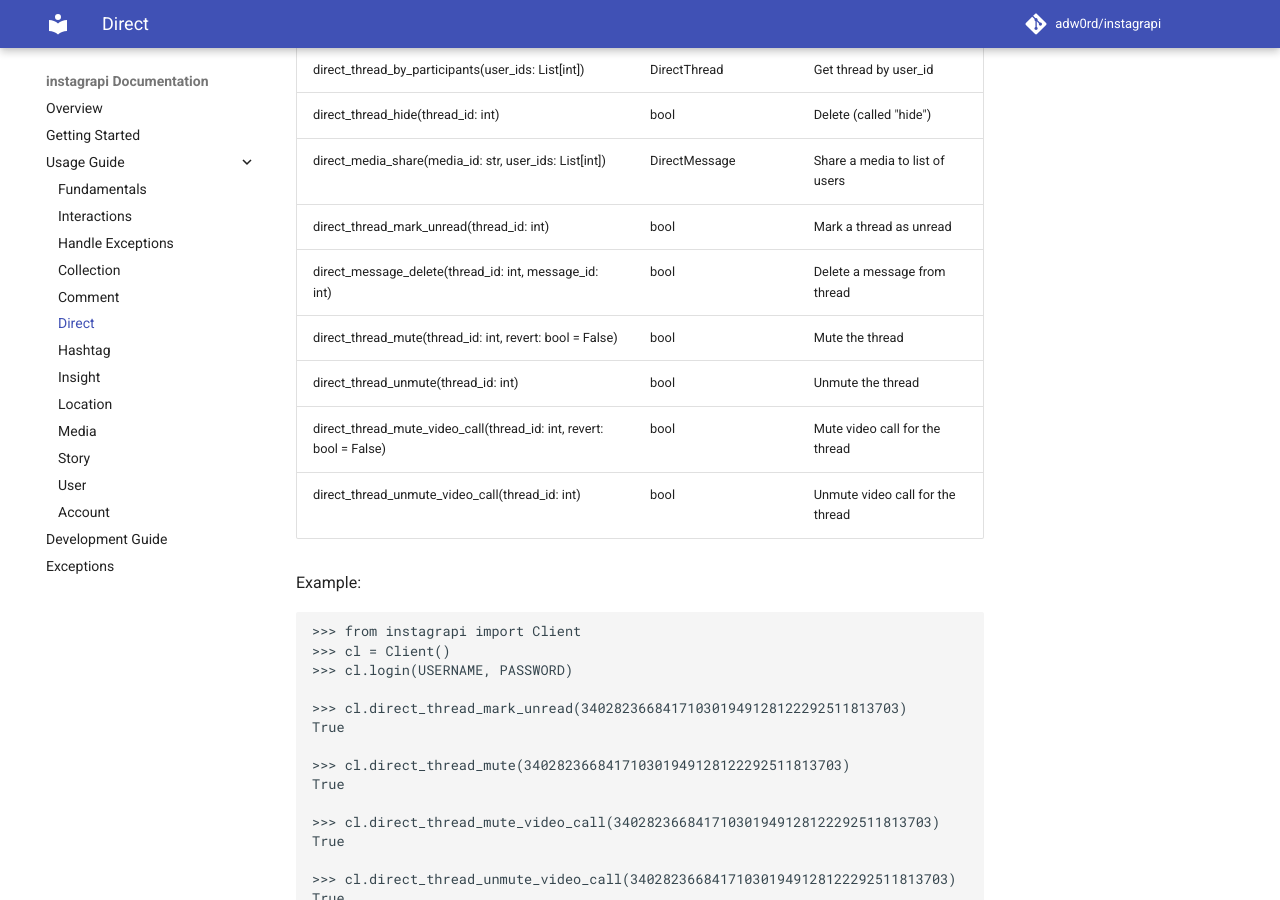
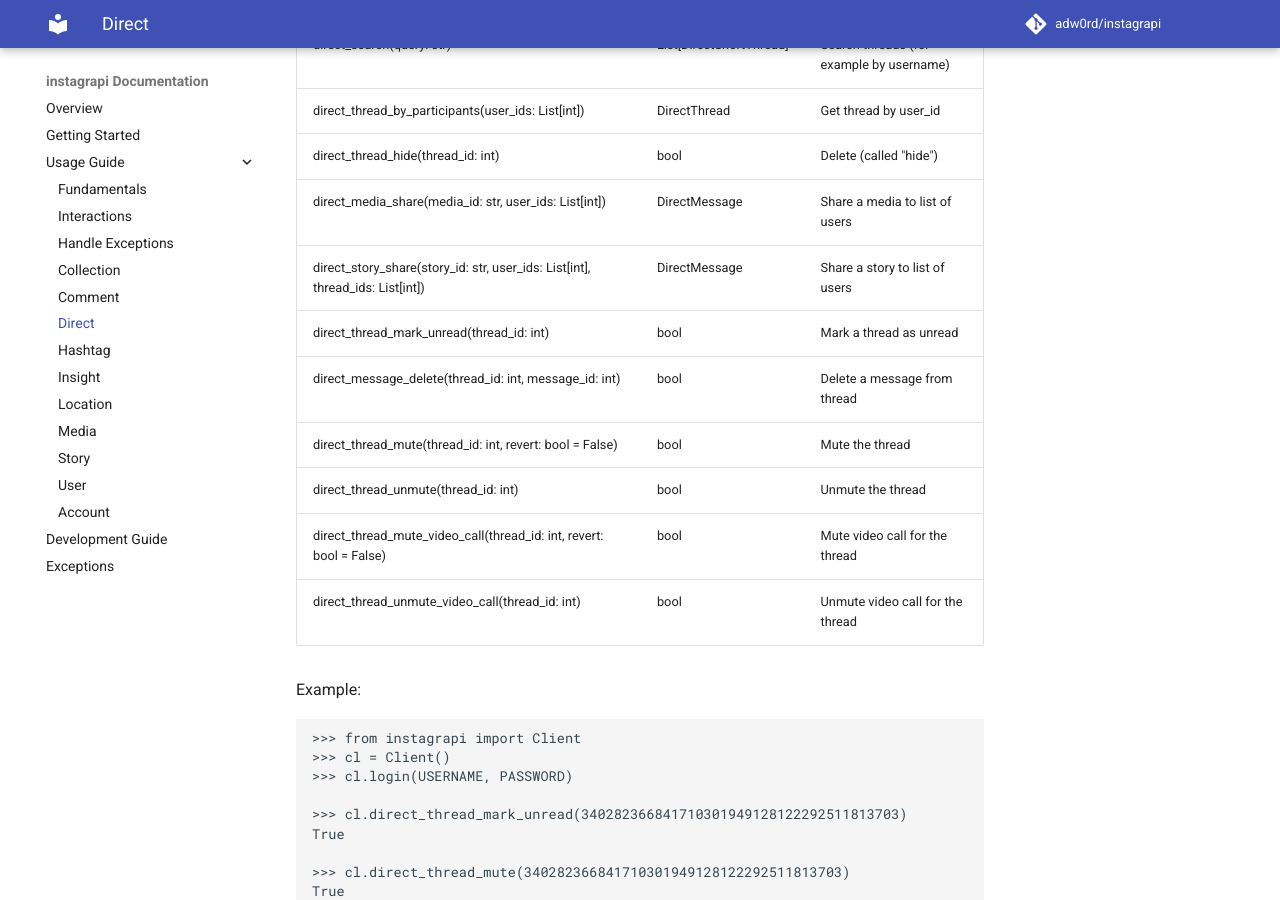
Before and after one commit to subzeroid/instagrapi, an MkDocs documentation site: the page built from docs/usage-guide/direct.md, in a window 1280 px wide and 900 px high, scrolled down 599 px. Built offline with MkDocs 1.6.1 and Material for MkDocs 9.7.7, drawn with Linux system fonts in a browser that asks for light colours; comment, search, counter and statistics services are not loaded; the version menu is left out.

Commit message:
Added direct_story_share to docs/usage-guide/direct.md

```diff
--- a/docs/usage-guide/direct.md
+++ b/docs/usage-guide/direct.md
@@ -12,6 +12,7 @@
 | direct_thread_by_participants(user_ids: List[int])                        | DirectThread            | Get thread by user_id
 | direct_thread_hide(thread_id: int)                                        | bool                    | Delete (called "hide")
 | direct_media_share(media_id: str, user_ids: List[int])                    | DirectMessage           | Share a media to list of users
+| direct_story_share(story_id: str, user_ids: List[int], thread_ids: List[int]) | DirectMessage       | Share a story to list of users
 | direct_thread_mark_unread(thread_id: int)                                 | bool                    | Mark a thread as unread
 | direct_message_delete(thread_id: int, message_id: int)                    | bool                    | Delete a message from thread
 | direct_thread_mute(thread_id: int, revert: bool = False)                  | bool                    | Mute the thread
```
